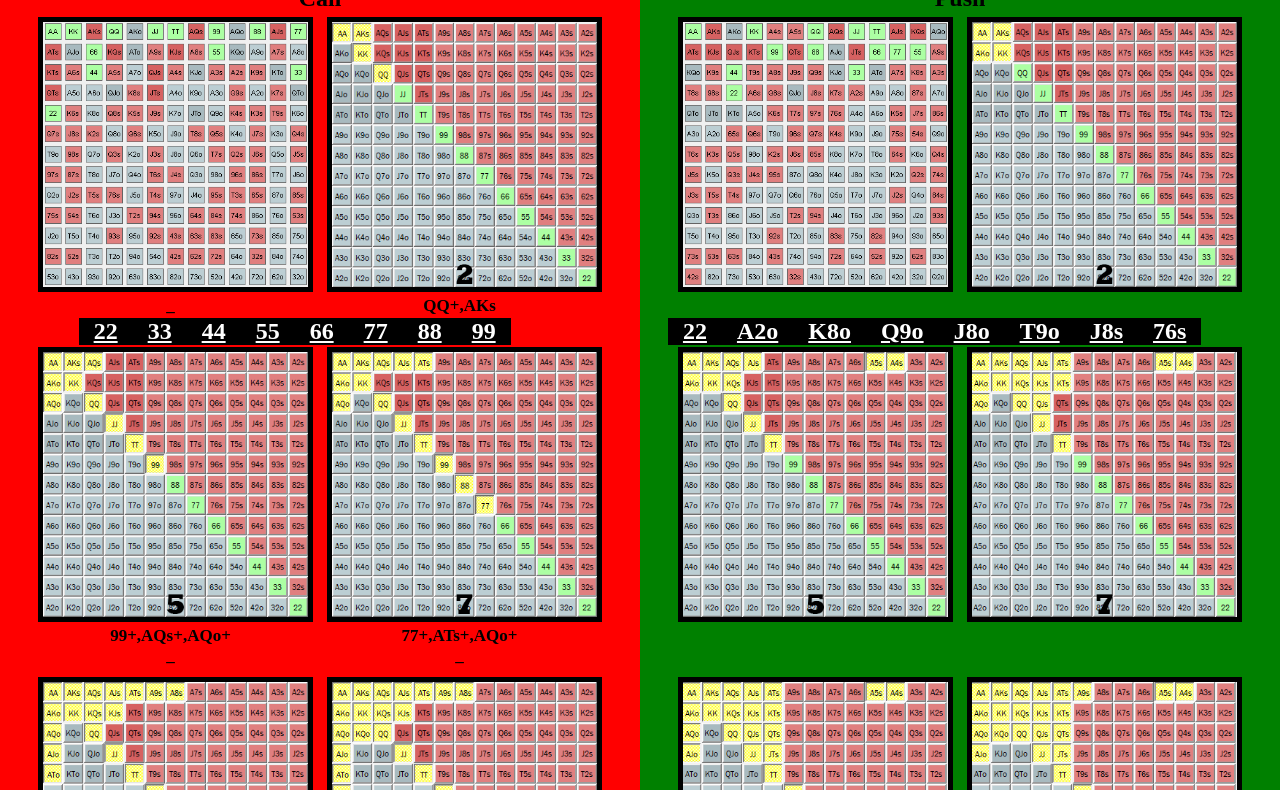
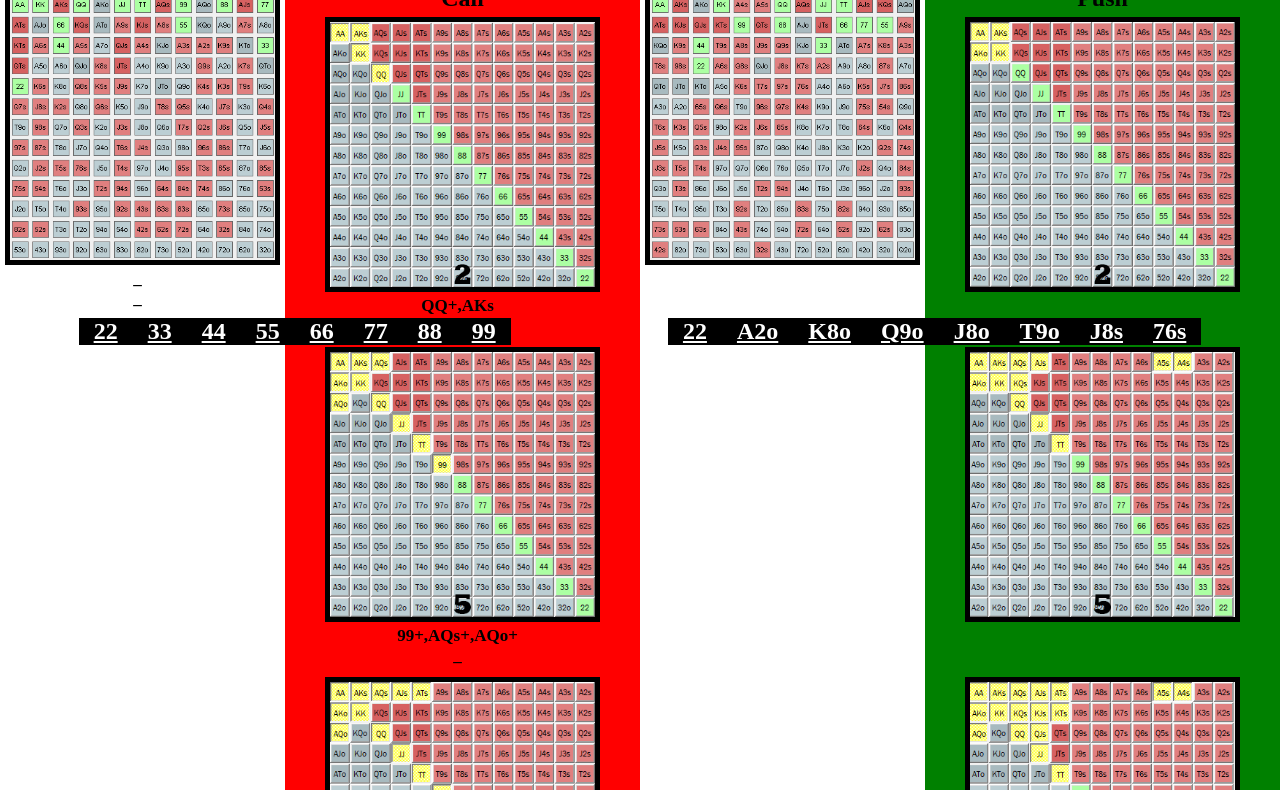
Before and after one commit to veloblank/sng_ranges, a plain HTML site: page index.html in a window 1280 px wide. Shown: the part 52-842 px from the top of the page. Drawn offline with Linux system fonts and the light colour scheme.

Commit message:
Move Bloch images to new div

```diff
--- a/index.html
+++ b/index.html
@@ -36,13 +36,13 @@
       </div>
     </div>
     <div class="ranges-container">
+      <div class="bloch_call">
+        <img src="./img/bloch_call.png" <br />
+        <div class="range-description">_</div>
+        <div class="extra">_</div>
+      </div>
       <div class="call-ranges">
         <h2 class="call" tabindex="0">Call</h2>
-        <div class="range">
-          <img src="./img/bloch_call.png" <br />
-          <div class="range-description">_</div>
-          <div class="extra">_</div>
-        </div>
         <div class="range">
           <img src="./img/call_2.png" <br />
           <div class="range-description">QQ+,AKs</div>
@@ -204,12 +204,12 @@
           <div class="extra">_</div>
         </div>
       </div>
+      <div class="bloch_jam">
+        <img src="./img/bloch_jam.png" <br />
+        <div class="range-description"></div>
+      </div>
       <div class="push-ranges">
         <h2 class="push" tabindex="0">Push</h2>
-        <div class="range">
-          <img src="./img/bloch_jam.png" <br />
-          <div class="range-description"></div>
-        </div>
         <div class="range">
           <img src="./img/jam_2.png" <br />
           <div class="range-description"></div>
```
